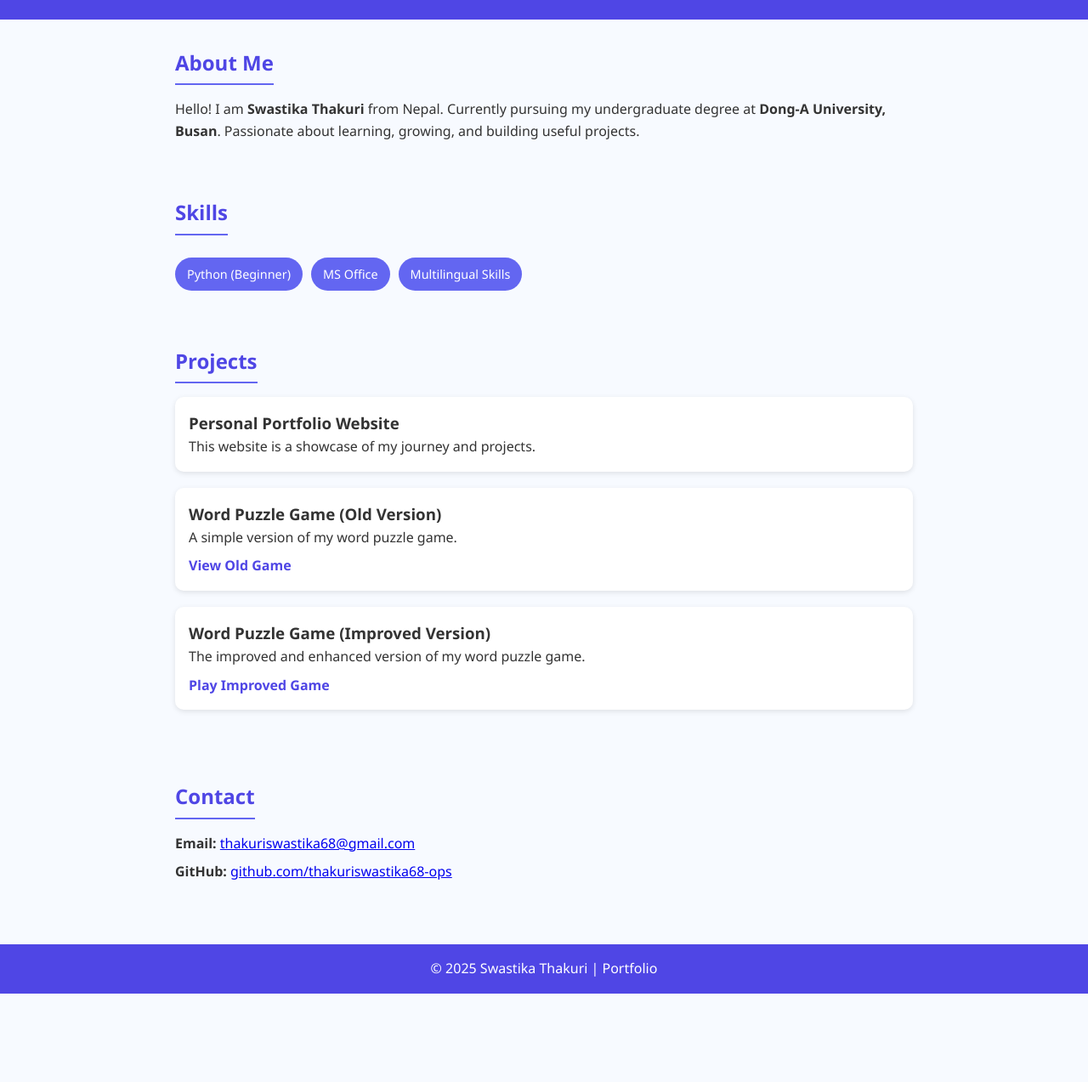
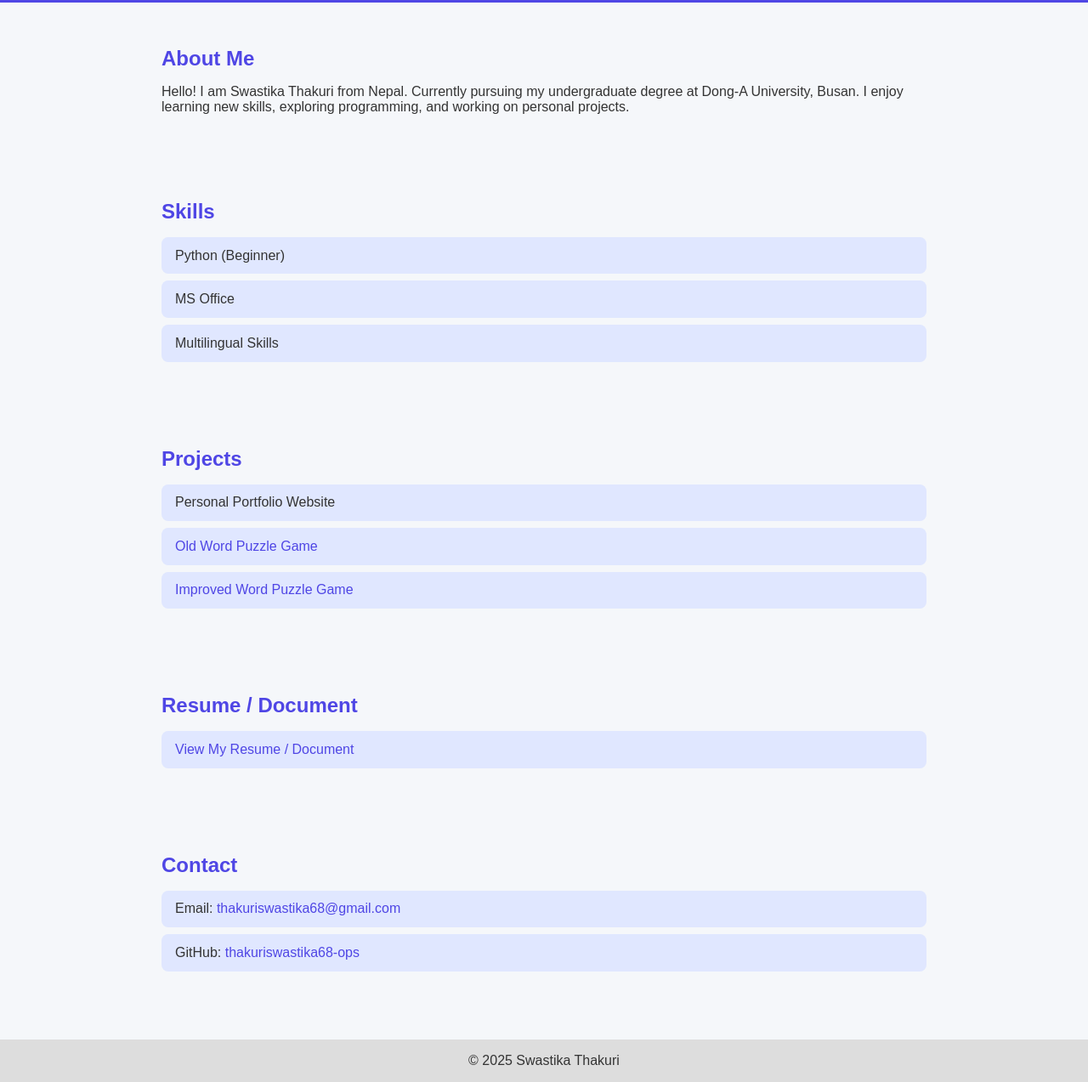
Before and after one commit to thakuriswastika68-ops/Swasst, a plain HTML site: page index.html in a window 1280 px wide. Shown: the part 136-1409 px from the top of the page at 85% size. Before the commit the page ends 1305 px from the top, so only its background shows below. Drawn offline with Linux system fonts and the light colour scheme.

Commit message:
Update index.html

```diff
--- a/index.html
+++ b/index.html
@@ -3,129 +3,76 @@
 <head>
   <meta charset="UTF-8">
   <meta name="viewport" content="width=device-width, initial-scale=1.0">
-  <title>Swastika Thakuri | Portfolio</title>
+  <title>Swastika Thakuri Portfolio</title>
   <style>
-    :root {
-      --bg-color: #f7faff;
-      --primary: #4f46e5;
-      --secondary: #6366f1;
-      --text: #333;
-      --card-bg: #fff;
-    }
-
-    * {
+    body {
+      font-family: Arial, sans-serif;
       margin: 0;
       padding: 0;
-      box-sizing: border-box;
-      font-family: "Segoe UI", Tahoma, Geneva, Verdana, sans-serif;
+      background: #f5f7fa;
+      color: #333;
     }
-
-    body {
-      background: var(--bg-color);
-      color: var(--text);
-      line-height: 1.6;
-    }
-
     header {
-      background: var(--primary);
+      background: #4f46e5;
       color: white;
       text-align: center;
       padding: 2rem 1rem;
     }
-
     header h1 {
+      margin: 0;
       font-size: 2.5rem;
     }
-
     header p {
+      margin: 0.5rem 0 0;
       font-size: 1.2rem;
     }
-
     section {
       padding: 2rem 1rem;
       max-width: 900px;
       margin: auto;
     }
-
     h2 {
-      color: var(--primary);
+      color: #4f46e5;
       margin-bottom: 1rem;
-      border-bottom: 2px solid var(--secondary);
-      display: inline-block;
-      padding-bottom: 5px;
     }
-
-    .skills ul {
+    ul {
       list-style: none;
-      display: flex;
-      flex-wrap: wrap;
-      gap: 10px;
-      margin-top: 10px;
+      padding: 0;
     }
-
-    .skills li {
-      background: var(--secondary);
-      color: white;
-      padding: 8px 14px;
-      border-radius: 20px;
-      font-size: 0.9rem;
+    ul li {
+      background: #e0e7ff;
+      margin: 0.5rem 0;
+      padding: 0.8rem 1rem;
+      border-radius: 8px;
     }
-
-    .projects .project {
-      background: var(--card-bg);
-      padding: 1rem;
-      border-radius: 10px;
-      box-shadow: 0 2px 6px rgba(0,0,0,0.1);
-      margin-bottom: 1.2rem;
+    a {
+      color: #4f46e5;
+      text-decoration: none;
     }
-
-    .projects a {
-      display: inline-block;
-      margin-top: 8px;
-      color: var(--primary);
-      text-decoration: none;
-      font-weight: bold;
-    }
-
-    .projects a:hover {
+    a:hover {
       text-decoration: underline;
     }
-
-    .contact p {
-      margin-bottom: 8px;
-    }
-
     footer {
       text-align: center;
-      background: var(--primary);
-      color: white;
       padding: 1rem;
+      background: #ddd;
       margin-top: 2rem;
-    }
-
-    @media (max-width: 600px) {
-      header h1 {
-        font-size: 2rem;
-      }
-      .skills ul {
-        flex-direction: column;
-        align-items: flex-start;
-      }
     }
   </style>
 </head>
 <body>
+
   <header>
     <h1>Swastika Thakuri</h1>
-    <p>Student | Learner</p>
+    <p>Student | Learner | Aspiring Developer</p>
   </header>
 
-  <section class="about">
+  <section id="about">
     <h2>About Me</h2>
-    <p>Hello! I am <strong>Swastika Thakuri</strong> from Nepal. Currently pursuing my undergraduate degree at <strong>Dong-A University, Busan</strong>. Passionate about learning, growing, and building useful projects.</p>
+    <p>Hello! I am Swastika Thakuri from Nepal. Currently pursuing my undergraduate degree at Dong-A University, Busan. I enjoy learning new skills, exploring programming, and working on personal projects.</p>
   </section>
 
-  <section class="skills">
+  <section id="skills">
     <h2>Skills</h2>
     <ul>
       <li>Python (Beginner)</li>
@@ -134,32 +81,33 @@
     </ul>
   </section>
 
-  <section class="projects">
+  <section id="projects">
     <h2>Projects</h2>
-    <div class="project">
-      <h3>Personal Portfolio Website</h3>
-      <p>This website is a showcase of my journey and projects.</p>
-    </div>
-    <div class="project">
-      <h3>Word Puzzle Game (Old Version)</h3>
-      <p>A simple version of my word puzzle game.</p>
-      <a href="https://github.com/thakuriswastika68-ops/Swasst/blob/main/oldwordpuzzle.html" target="_blank">View Old Game</a>
-    </div>
-    <div class="project">
-      <h3>Word Puzzle Game (Improved Version)</h3>
-      <p>The improved and enhanced version of my word puzzle game.</p>
-      <a href="https://github.com/thakuriswastika68-ops/Swasst/blob/main/wordpuzzle.html" target="_blank">Play Improved Game</a>
-    </div>
+    <ul>
+      <li>Personal Portfolio Website</li>
+      <li><a href="https://github.com/thakuriswastika68-ops/Swasst/blob/main/oldwordpuzzle.html" target="_blank">Old Word Puzzle Game</a></li>
+      <li><a href="https://github.com/thakuriswastika68-ops/Swasst/blob/main/wordpuzzle.html" target="_blank">Improved Word Puzzle Game</a></li>
+    </ul>
   </section>
 
-  <section class="contact">
+  <section id="resume">
+    <h2>Resume / Document</h2>
+    <ul>
+      <li><a href="https://docs.google.com/document/d/1NONih4VcxpWl5mC7_W_ueWTeR1HTh-16JpFJI_z3o9s/edit?usp=sharing" target="_blank">View My Resume / Document</a></li>
+    </ul>
+  </section>
+
+  <section id="contact">
     <h2>Contact</h2>
-    <p><strong>Email:</strong> <a href="mailto:thakuriswastika68@gmail.com">thakuriswastika68@gmail.com</a></p>
-    <p><strong>GitHub:</strong> <a href="https://github.com/thakuriswastika68-ops" target="_blank">github.com/thakuriswastika68-ops</a></p>
+    <ul>
+      <li>Email: <a href="mailto:thakuriswastika68@gmail.com">thakuriswastika68@gmail.com</a></li>
+      <li>GitHub: <a href="https://github.com/thakuriswastika68-ops" target="_blank">thakuriswastika68-ops</a></li>
+    </ul>
   </section>
 
   <footer>
-    <p>© 2025 Swastika Thakuri | Portfolio</p>
+    &copy; 2025 Swastika Thakuri
   </footer>
+
 </body>
 </html>
```
